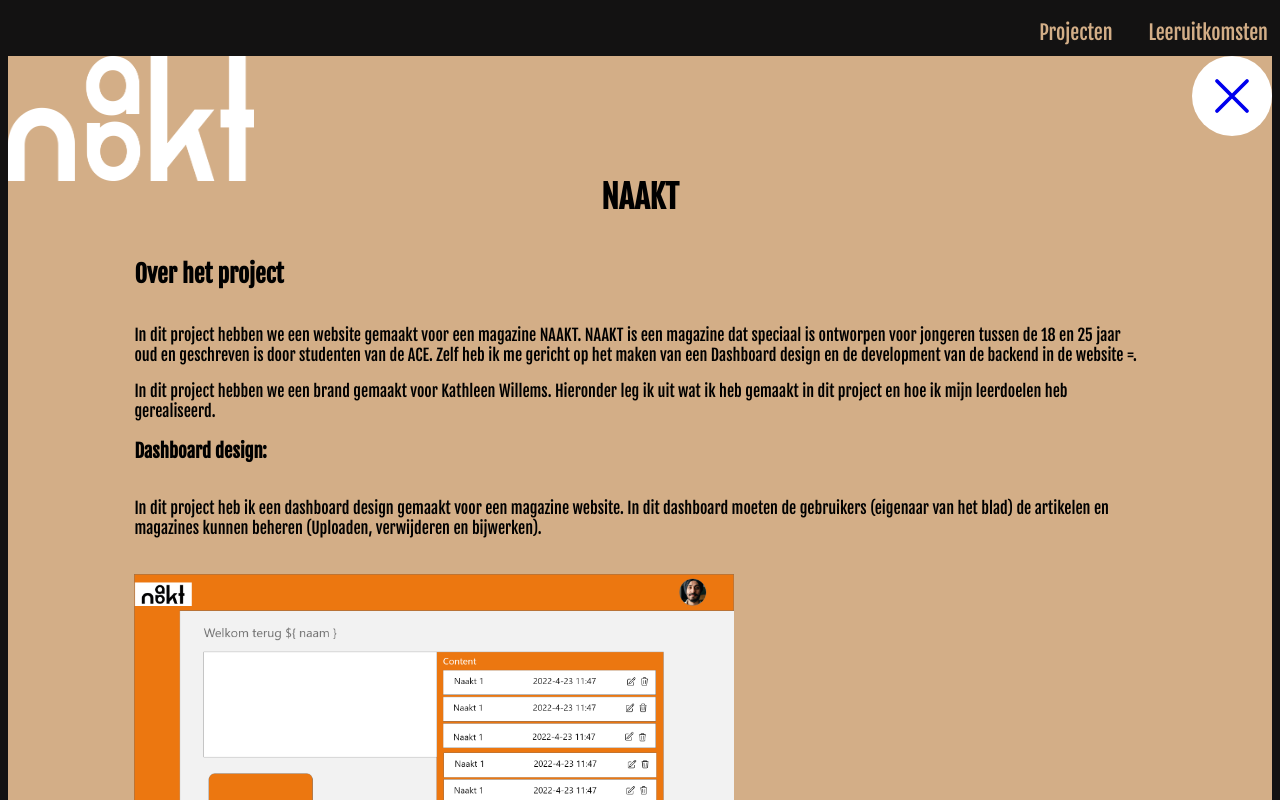
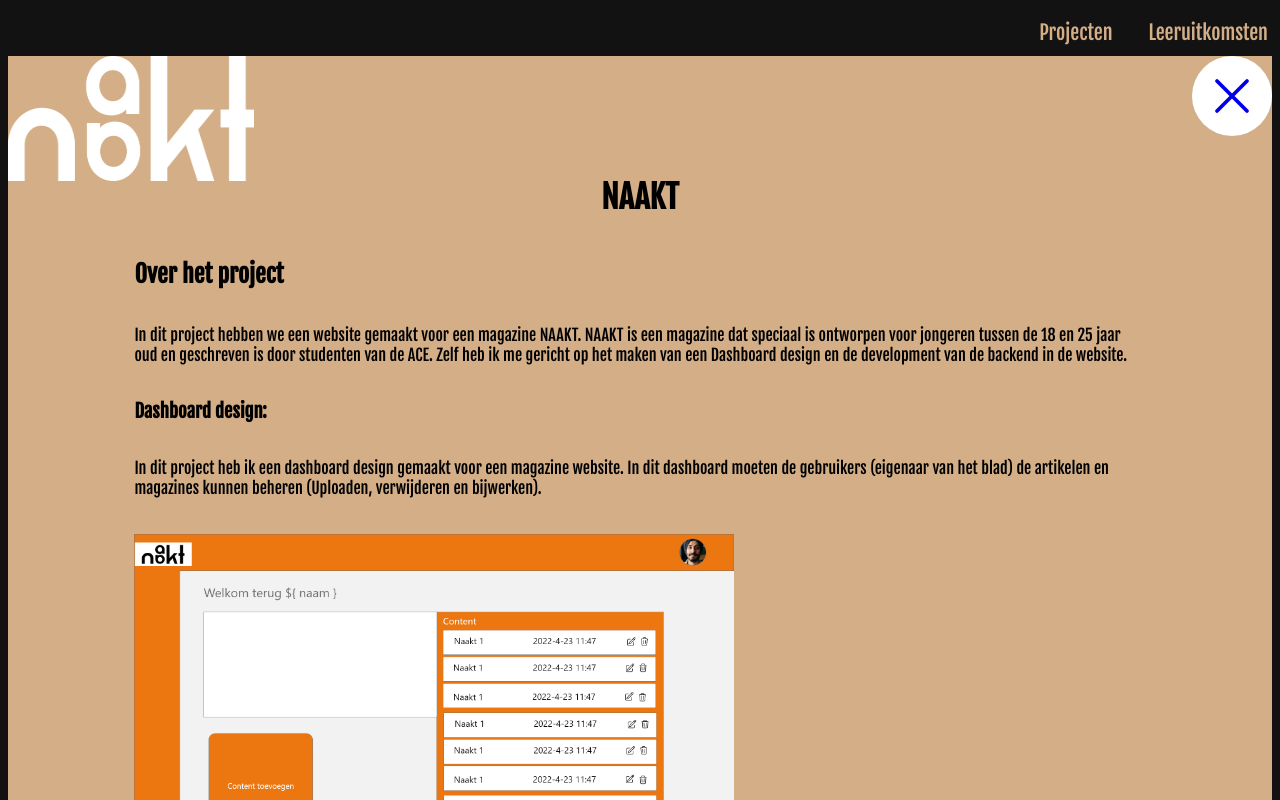
Before and after one commit to MUX-ON-WINDOWS/portofolioWebsite, a Vue app in the folder Portofolio Website/: page /naakt in a window 1280 px wide. Shown: the top 800 px of the page. Built offline with nearby package versions, Linux system fonts and the light colour scheme.

Commit message:
Removed text

```diff
--- a/Portofolio Website/src/views/Naakt.vue
+++ b/Portofolio Website/src/views/Naakt.vue
@@ -21,12 +21,8 @@
         <p>
             In dit project hebben we een website gemaakt voor een magazine NAAKT. NAAKT is een magazine dat speciaal is ontworpen voor
             jongeren tussen de 18 en 25 jaar oud en geschreven is door studenten van de ACE.
-            Zelf heb ik me gericht op het maken van een Dashboard design en de development van de backend in de website =.
+            Zelf heb ik me gericht op het maken van een Dashboard design en de development van de backend in de website.
         </p>
-
-        In dit project hebben we een brand gemaakt voor Kathleen Willems.
-        Hieronder leg ik uit wat ik heb gemaakt in dit project en hoe ik mijn leerdoelen heb gerealiseerd.
-
         <h3>Dashboard design:</h3>
         <p>
             In dit project heb ik een dashboard design gemaakt voor een magazine website. In dit dashboard moeten de gebruikers (eigenaar van het blad)
```
